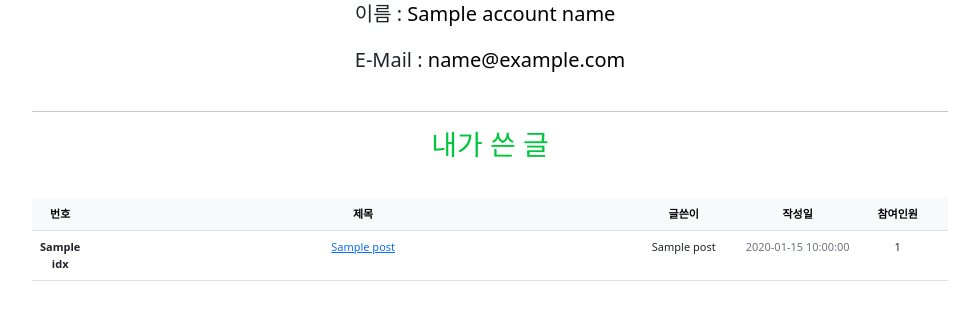
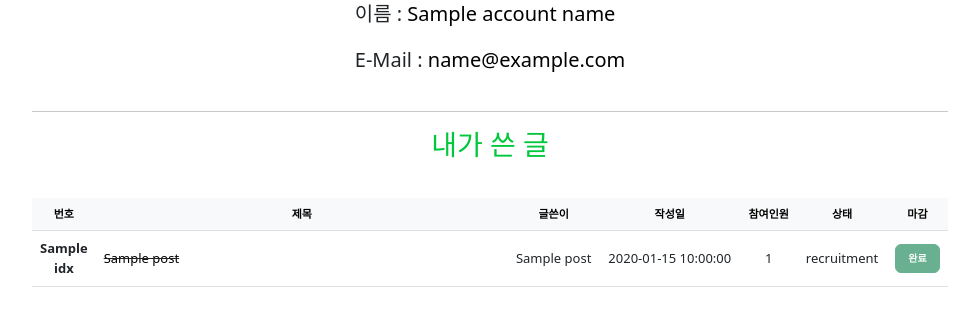
Before and after one commit to Denia-park/KraftonJungle_1st_Week0_Team_1, a Flask app: template templates/mypage.html in a window 1280 px wide. Shown: the part 160-486 px from the top of the page, without its empty margins (150-1129 px from the left). Run offline with Flask 2, Linux system fonts and the light colour scheme; the template is opened without the code that fills it: most values are stand-ins (such as "Sample title", 1, 10 or a date in 2020).

Commit message:
마이페이지 -css 변경 -테이블 레이아웃 변경

```diff
--- a/templates/mypage.html
+++ b/templates/mypage.html
@@ -24,11 +24,6 @@
             margin-bottom: 40px;
         }
 
-        .mypage {
-            width: 80%;
-            border: 1px solid #00C73C;
-        }
-
         h1,
         h3 {
             margin-bottom: 15px;
@@ -49,7 +44,7 @@
             display: flex;
             justify-content: center;
 
-             margin-top: 20px;
+            margin-top: 20px;
 
             font-size: 11px;
         }
@@ -58,17 +53,25 @@
             font-size: 20px;
         }
 
-        .tableTitle {
-            width: 150px;
+        .title_td {
+            text-align: left;
         }
 
         th,
         td {
             text-align: center;
+            vertical-align: middle;
         }
 
-        .tableContentTitle {
-            text-align: left;
+
+        td a {
+            text-decoration: none;
+            color: black;
+        }
+
+        td a:hover {
+            text-decoration: none;
+            color: black;
         }
 
         .inner_info {
@@ -79,6 +82,10 @@
         .smallSize {
             font-size: 10px;
             font-weight: bold;
+        }
+
+        .status_end {
+            text-decoration: line-through;
         }
     </style>
 </head>
@@ -114,44 +121,54 @@
             내가 쓴 글
         </h3>
         <div class="myBoardDiv">
-            <table class="table table-hover mt-3">
+            <table class="table mt-3">
                 <colgroup>
                     <col width="6%"/>
-                    <col width="60%"/>
+                    <col width="45%"/>
                     <col width="10%"/>
+
                 </colgroup>
                 <thead class="table-light">
                 <tr>
                     <th scope="col">번호</th>
-                    <th scope="col" class="tableTitle">제목</th>
+                    <th scope="col">제목</th>
                     <th scope="col">글쓴이</th>
                     <th scope="col">작성일</th>
                     <th scope="col">참여인원</th>
-                    <th scope="col"></th>
+                    <th scope="col">상태</th>
+                    <th scope="col">마감</th>
                 </tr>
                 </thead>
                 <tbody>
                 {% for post in all_posts %}
-                    <tr style = "height:46px;">
+                    <tr style="height:46px; font-size:13px;">
                         <th scope="row">{{ post.idx }}</th>
-                        <td class="title_td">
-                            <a href="/post/{{ post.idx }}">
-                                {{ post.title }}
-                            </a>
+                        {% if post.status == "모집중" %}
+                            <td class="title_td">
+                                {% else %}
+                            <td class="title_td status_end">
+                        {% endif %}
+                        <a href="/post/{{ post.idx }}">
+                            {{ post.title }}
+                        </a>
                         </td>
                         <td>{{ post.writer_name }}</td>
-                        <td class="text-muted reg-time">{{ post.reg_time }}</td>
+                        <td>{{ post.reg_time }}</td>
                         <td>{{ post.participants | count }}</td>
+                        <td>{{ post.status }}</td>
                         <td>
                             {% if post.status == "모집중" %}
                                 <button type="button" class="btn btn-success smallSize"
                                         onclick="closePurchase({{ post.idx }})">
                                     마감
                                 </button>
+                            {% else %}
+                                <button type="button" class="btn btn-success smallSize" disabled>
+                                    완료
+                                </button>
                             {% endif %}
                     </tr>
                 {% endfor %}
-
                 </tbody>
             </table>
 
@@ -186,31 +203,6 @@
                 }
             })
         }
-
-        function joinPurchase(idx) {
-            //쿠키를 가져와서 쿠키에 저장된 데이터를 보냄
-            let myAccount = getCookie("account")
-            //서버에서 쿠키의 데이터와 idx 의 작성자 정보를 비교해서 옳은 유저이면
-            //마감기능을 수행 후 success 를 return
-            //아니면 실패를 return
-
-            $.ajax({
-                type: "POST", // POST 방식으로 요청하겠다.
-                url: "/api/joinPurchase",
-                data: {account_give: myAccount, idx_give: idx}, // 데이터를 주는 방법
-                success: function (response) { // 성공하면
-                    if (response["result"] == "success") {
-                        alert(response["comment"]);
-                        // 3. 성공 시 페이지 새로고침하기
-                        window.location.reload();
-                    } else if (response["result"] == "error") {
-                        alert(response["comment"]);
-                    } else {
-                        alert("서버 오류!")
-                    }
-                }
-            })
-        }
     </script>
 
 </body>
```
